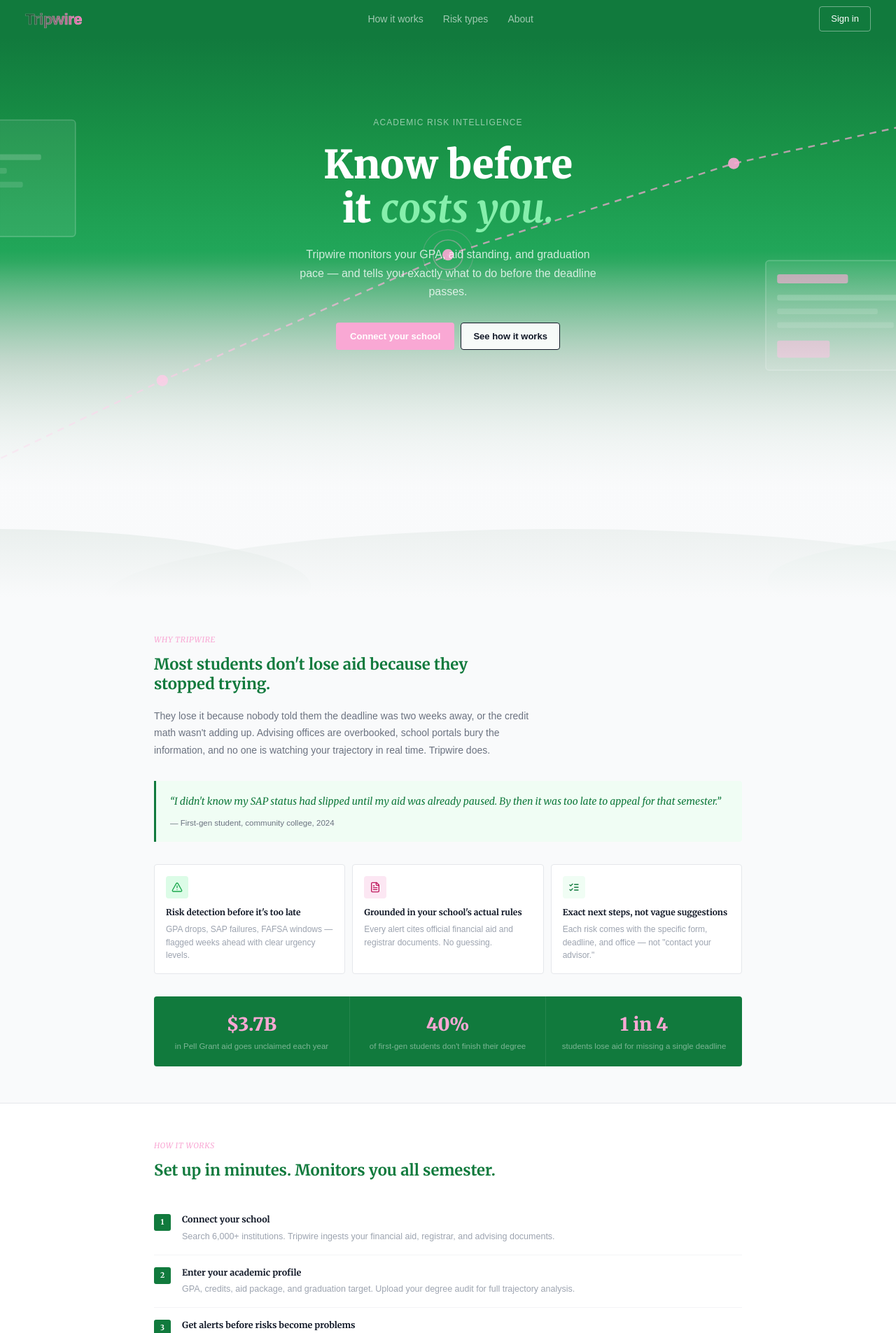
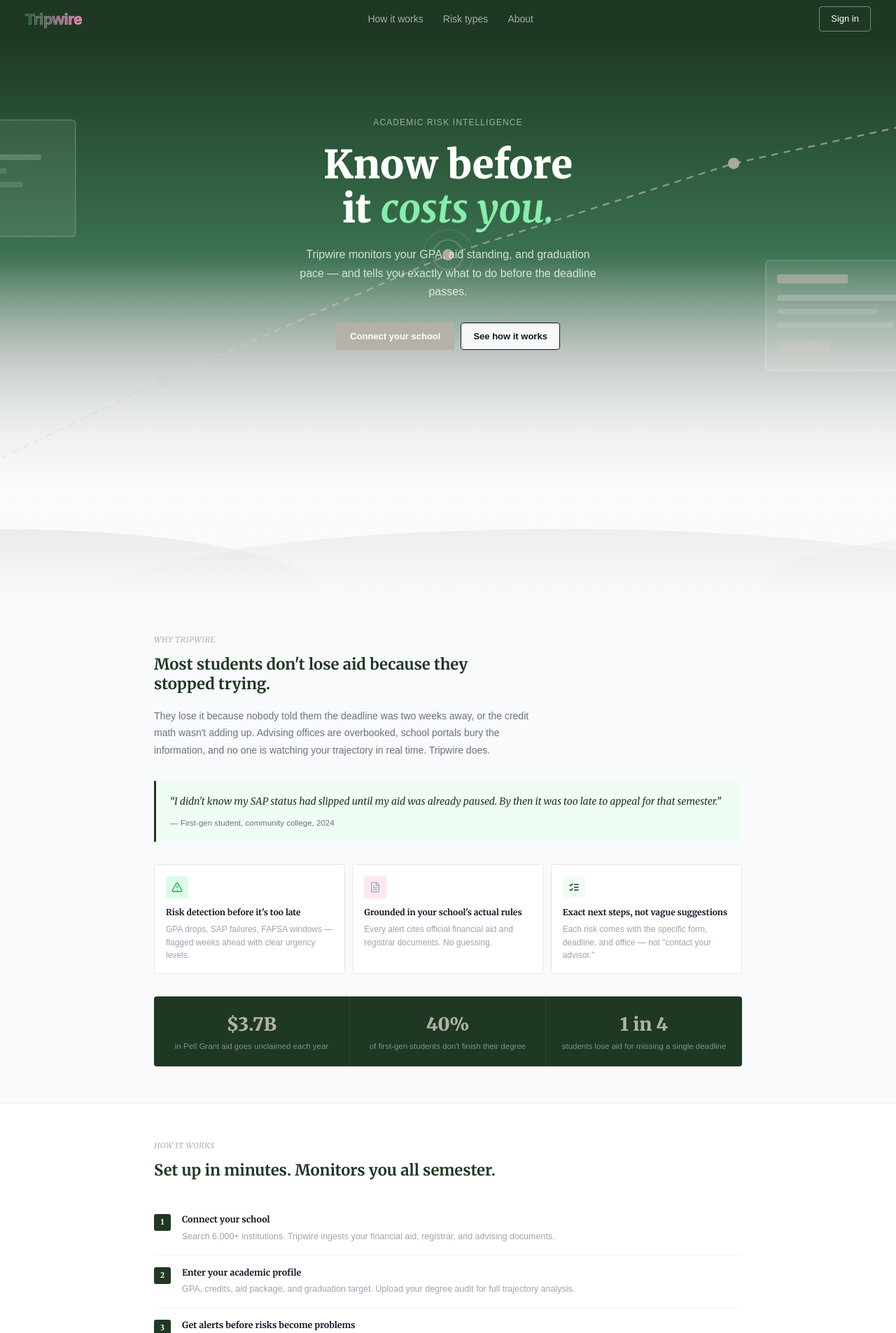
Before and after one commit to sindicates/tripwire, a Next.js app in the folder frontend/: page / in a window 1280 px wide. Shown: the top 1905 px of the page at 70% size. Built offline with nearby package versions, Linux system fonts and the light colour scheme; a web font is replaced by a local one.

Commit message:
Tons of Updates bro
User auth, alerts, UI, consistency, file parser

```diff
--- a/frontend/app/(auth)/login/page.tsx
+++ b/frontend/app/(auth)/login/page.tsx
@@ -69,7 +69,7 @@
           </svg>
         </div>
         <h1 className="text-3xl font-bold text-foreground">Welcome back</h1>
-        <p className="mt-2 text-muted-foreground">Sign in to your Tripwire account</p>
+        <p className="mt-2 text-muted-foreground">Sign in to your Sherpa account</p>
       </div>
 
       <div className="bg-white rounded-2xl border border-border shadow-sm p-8">
--- a/frontend/app/onboarding/page.tsx
+++ b/frontend/app/onboarding/page.tsx
@@ -301,14 +301,13 @@
           </h1>
           <p className="mt-2 text-muted-foreground max-w-md mx-auto">
             {isEdit
-              ? "Update your academic info — changes save immediately."
+              ? "Upload new documents to update your profile automatically, or edit your info below."
               : "Upload your documents and we'll fill this in for you, or enter it manually below."}
           </p>
         </div>
 
         {/* ── Document upload card ── */}
-        {!isEdit && (
-          <div className="bg-white rounded-2xl border border-border shadow-sm p-6 mb-6">
+        <div className="bg-white rounded-2xl border border-border shadow-sm p-6 mb-6">
             <div className="flex items-center gap-2 mb-1">
               <Sparkles size={16} className="text-primary" />
               <span className="text-sm font-semibold text-foreground">Auto-fill from documents</span>
@@ -420,7 +419,6 @@
               </div>
             )}
           </div>
-        )}
 
         {/* ── Profile form ── */}
         <div className="bg-white rounded-2xl border border-border shadow-sm p-8">
--- a/frontend/app/page.tsx
+++ b/frontend/app/page.tsx
@@ -29,7 +29,7 @@
     <>
       {/* ── NAVBAR ── */}
       <nav style={{
-        background: '#117a3d',
+        background: '#1e3824',
         height: '54px',
         display: 'flex',
         alignItems: 'center',
@@ -93,7 +93,7 @@
         <div style={{
           position: 'absolute',
           inset: 0,
-          background: 'linear-gradient(180deg, #117a3d 0%, #1a9649 22%, #21a659 38%, rgba(22,105,56,0.4) 58%, rgba(249,250,251,0.88) 80%, #f9fafb 100%)',
+          background: 'linear-gradient(180deg, #1e3824 0%, #2e5a3c 22%, #3a7050 38%, rgba(30,56,36,0.4) 58%, rgba(249,250,251,0.88) 80%, #f9fafb 100%)',
         }} />
 
         {/* SVG data visualization */}
@@ -103,43 +103,43 @@
           preserveAspectRatio="xMidYMid slice"
           xmlns="http://www.w3.org/2000/svg"
         >
-          <ellipse cx="200" cy="480" rx="280" ry="50" fill="#0e562c" opacity="0.5" />
-          <ellipse cx="700" cy="490" rx="400" ry="60" fill="#0c4a23" opacity="0.4" />
-          <ellipse cx="1100" cy="475" rx="220" ry="40" fill="#117a3d" opacity="0.35" />
+          <ellipse cx="200" cy="480" rx="280" ry="50" fill="#0f1a10" opacity="0.5" />
+          <ellipse cx="700" cy="490" rx="400" ry="60" fill="#0f1a10" opacity="0.4" />
+          <ellipse cx="1100" cy="475" rx="220" ry="40" fill="#1e3824" opacity="0.35" />
 
           <polyline
             points="80,430 350,300 600,190 850,110 1100,55"
             fill="none"
-            stroke="#f9a8d4"
+            stroke="#b5b0a8"
             strokeWidth="1.5"
             strokeDasharray="6,5"
             opacity="0.7"
           />
 
-          <circle cx="350" cy="300" r="5" fill="#f9a8d4" opacity="0.9" />
+          <circle cx="350" cy="300" r="5" fill="#b5b0a8" opacity="0.9" />
 
-          <circle cx="600" cy="190" r="22" fill="none" stroke="#f9a8d4" strokeWidth="0.8" opacity="0.2" />
-          <circle cx="600" cy="190" r="13" fill="none" stroke="#f9a8d4" strokeWidth="1" opacity="0.4" />
-          <circle cx="600" cy="190" r="5" fill="#f9a8d4" opacity="0.9" />
+          <circle cx="600" cy="190" r="22" fill="none" stroke="#b5b0a8" strokeWidth="0.8" opacity="0.2" />
+          <circle cx="600" cy="190" r="13" fill="none" stroke="#b5b0a8" strokeWidth="1" opacity="0.4" />
+          <circle cx="600" cy="190" r="5" fill="#b5b0a8" opacity="0.9" />
 
-          <circle cx="850" cy="110" r="5" fill="#f9a8d4" opacity="0.9" />
+          <circle cx="850" cy="110" r="5" fill="#b5b0a8" opacity="0.9" />
 
           <g transform="translate(110, 72)">
             <rect width="164" height="102" rx="3" fill="rgba(255,255,255,0.08)" stroke="rgba(255,255,255,0.2)" strokeWidth="1" />
-            <rect x="10" y="12" width="52" height="8" rx="2" fill="#f9a8d4" opacity="0.7" />
+            <rect x="10" y="12" width="52" height="8" rx="2" fill="#b5b0a8" opacity="0.7" />
             <rect x="10" y="30" width="124" height="5" rx="1.5" fill="rgba(255,255,255,0.18)" />
             <rect x="10" y="42" width="94" height="5" rx="1.5" fill="rgba(255,255,255,0.12)" />
             <rect x="10" y="54" width="108" height="5" rx="1.5" fill="rgba(255,255,255,0.12)" />
-            <rect x="10" y="74" width="50" height="16" rx="2" fill="#f9a8d4" opacity="0.6" />
+            <rect x="10" y="74" width="50" height="16" rx="2" fill="#b5b0a8" opacity="0.6" />
           </g>
 
           <g transform="translate(878, 195)">
             <rect width="158" height="96" rx="3" fill="rgba(255,255,255,0.08)" stroke="rgba(255,255,255,0.2)" strokeWidth="1" />
-            <rect x="10" y="12" width="62" height="8" rx="2" fill="#f9a8d4" opacity="0.65" />
+            <rect x="10" y="12" width="62" height="8" rx="2" fill="#b5b0a8" opacity="0.65" />
             <rect x="10" y="30" width="118" height="5" rx="1.5" fill="rgba(255,255,255,0.18)" />
             <rect x="10" y="42" width="88" height="5" rx="1.5" fill="rgba(255,255,255,0.12)" />
             <rect x="10" y="54" width="102" height="5" rx="1.5" fill="rgba(255,255,255,0.12)" />
-            <rect x="10" y="70" width="46" height="15" rx="2" fill="#f9a8d4" opacity="0.6" />
+            <rect x="10" y="70" width="46" height="15" rx="2" fill="#b5b0a8" opacity="0.6" />
           </g>
         </svg>
 
@@ -205,7 +205,7 @@
             <button
               onClick={() => router.push('/register')}
               style={{
-                background: '#f9a8d4',
+                background: '#b5b0a8',
                 color: '#fff',
                 fontFamily: 'Satoshi, sans-serif',
                 fontWeight: 700,
@@ -216,8 +216,8 @@
                 cursor: 'pointer',
                 transition: 'background 0.15s, transform 0.1s',
               }}
-              onMouseEnter={(e) => (e.currentTarget.style.background = '#e8619f')}
-              onMouseLeave={(e) => (e.currentTarget.style.background = '#f9a8d4')}
+              onMouseEnter={(e) => (e.currentTarget.style.background = '#8a8680')}
+              onMouseLeave={(e) => (e.currentTarget.style.background = '#b5b0a8')}
               onMouseDown={(e) => (e.currentTarget.style.transform = 'scale(0.97)')}
               onMouseUp={(e) => (e.currentTarget.style.transform = 'scale(1)')}
             >
@@ -262,7 +262,7 @@
             fontWeight: 400,
             fontStyle: 'italic',
             fontSize: '11px',
-            color: '#f9a8d4',
+            color: '#b5b0a8',
             margin: '0 0 12px',
             textTransform: 'uppercase',
             letterSpacing: '0.6px',
@@ -274,7 +274,7 @@
             fontFamily: 'Merriweather, serif',
             fontWeight: 700,
             fontSize: '22px',
-            color: '#117a3d',
+            color: '#1e3824',
             maxWidth: '500px',
             lineHeight: 1.28,
             margin: '0 0 20px',
@@ -297,7 +297,7 @@
           {/* Quote block */}
           <blockquote className="reveal stagger-2" style={{
             background: '#f0fdf4',
-            borderLeft: '3px solid #117a3d',
+            borderLeft: '3px solid #1e3824',
             borderRadius: '0 4px 4px 0',
             padding: '18px 20px',
             margin: '0 0 32px',
@@ -307,7 +307,7 @@
               fontWeight: 400,
               fontStyle: 'italic',
               fontSize: '14px',
-              color: '#117a3d',
+              color: '#1e3824',
               lineHeight: 1.7,
               margin: '0 0 10px',
             }}>
@@ -341,7 +341,7 @@
             />
             <FeatureCard
               iconBg="#fce7f3"
-              iconColor="#be185d"
+              iconColor="#9aafa0"
               Icon={FileText}
               title="Grounded in your school's actual rules"
               desc="Every alert cites official financial aid and registrar documents. No guessing."
@@ -349,7 +349,7 @@
             />
             <FeatureCard
               iconBg="#f0fdf4"
-              iconColor="#117a3d"
+              iconColor="#1e3824"
               Icon={ListChecks}
               title="Exact next steps, not vague suggestions"
               desc='Each risk comes with the specific form, deadline, and office — not "contact your advisor."'
@@ -359,7 +359,7 @@
 
           {/* Stats strip */}
           <div className="reveal-scale" style={{
-            background: '#117a3d',
+            background: '#1e3824',
             borderRadius: '4px',
             display: 'grid',
             gridTemplateColumns: 'repeat(3, 1fr)',
@@ -378,7 +378,7 @@
                   fontFamily: 'Merriweather, serif',
                   fontWeight: 900,
                   fontSize: '26px',
-                  color: '#f9a8d4',
+                  color: '#b5b0a8',
                   margin: '0 0 4px',
                 }}>{num}</p>
                 <p style={{
@@ -408,7 +408,7 @@
             fontWeight: 400,
             fontStyle: 'italic',
             fontSize: '11px',
-            color: '#f9a8d4',
+            color: '#b5b0a8',
             margin: '0 0 12px',
             textTransform: 'uppercase',
             letterSpacing: '0.6px',
@@ -420,7 +420,7 @@
             fontFamily: 'Merriweather, serif',
             fontWeight: 700,
             fontSize: '22px',
-            color: '#117a3d',
+            color: '#1e3824',
             lineHeight: 1.28,
             margin: '0 0 32px',
           }}>
@@ -469,7 +469,7 @@
                   width: '24px',
                   height: '24px',
                   borderRadius: '3px',
-                  background: '#117a3d',
+                  background: '#1e3824',
                   color: '#fff',
                   fontFamily: 'Merriweather, serif',
                   fontWeight: 700,
@@ -505,7 +505,7 @@
 
       {/* ── CTA ── */}
       <section style={{
-        background: '#117a3d',
+        background: '#1e3824',
         padding: '52px 36px',
         textAlign: 'center',
       }}>
@@ -535,7 +535,7 @@
           <button
             onClick={() => router.push('/register')}
             style={{
-              background: '#f9a8d4',
+              background: '#b5b0a8',
               color: '#fff',
               fontFamily: 'Satoshi, sans-serif',
               fontWeight: 700,
@@ -546,8 +546,8 @@
               cursor: 'pointer',
               transition: 'background 0.15s, transform 0.1s',
             }}
-            onMouseEnter={(e) => (e.currentTarget.style.background = '#e8619f')}
-            onMouseLeave={(e) => (e.currentTarget.style.background = '#f9a8d4')}
+            onMouseEnter={(e) => (e.currentTarget.style.background = '#8a8680')}
+            onMouseLeave={(e) => (e.currentTarget.style.background = '#b5b0a8')}
             onMouseDown={(e) => (e.currentTarget.style.transform = 'scale(0.97)')}
             onMouseUp={(e) => (e.currentTarget.style.transform = 'scale(1)')}
           >
@@ -558,7 +558,7 @@
 
       {/* ── FOOTER ── */}
       <footer style={{
-        background: '#117a3d',
+        background: '#1e3824',
         padding: '16px 36px',
         display: 'flex',
         alignItems: 'center',
@@ -569,7 +569,7 @@
             fontFamily: 'Satoshi, sans-serif',
             fontWeight: 700,
             fontSize: '13px',
-            background: 'linear-gradient(to right, #117a3d, #f9a8d4)',
+            background: 'linear-gradient(to right, #1e3824, #b5b0a8)',
             WebkitBackgroundClip: 'text',
             WebkitTextFillColor: 'transparent',
             backgroundClip: 'text',
```
Also changed, not shown: frontend/app/settings/page.tsx (+123 -34 lines), 1 other file (tests, documents, lock files or other folders).
